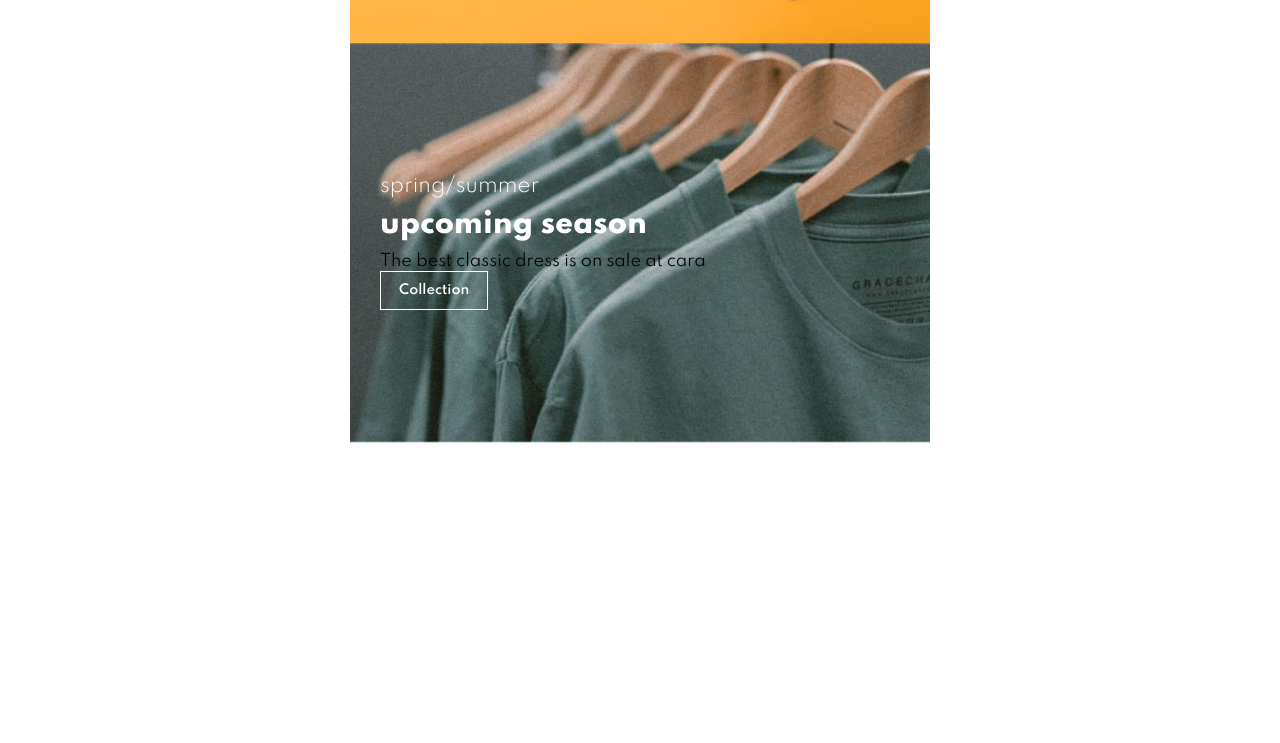
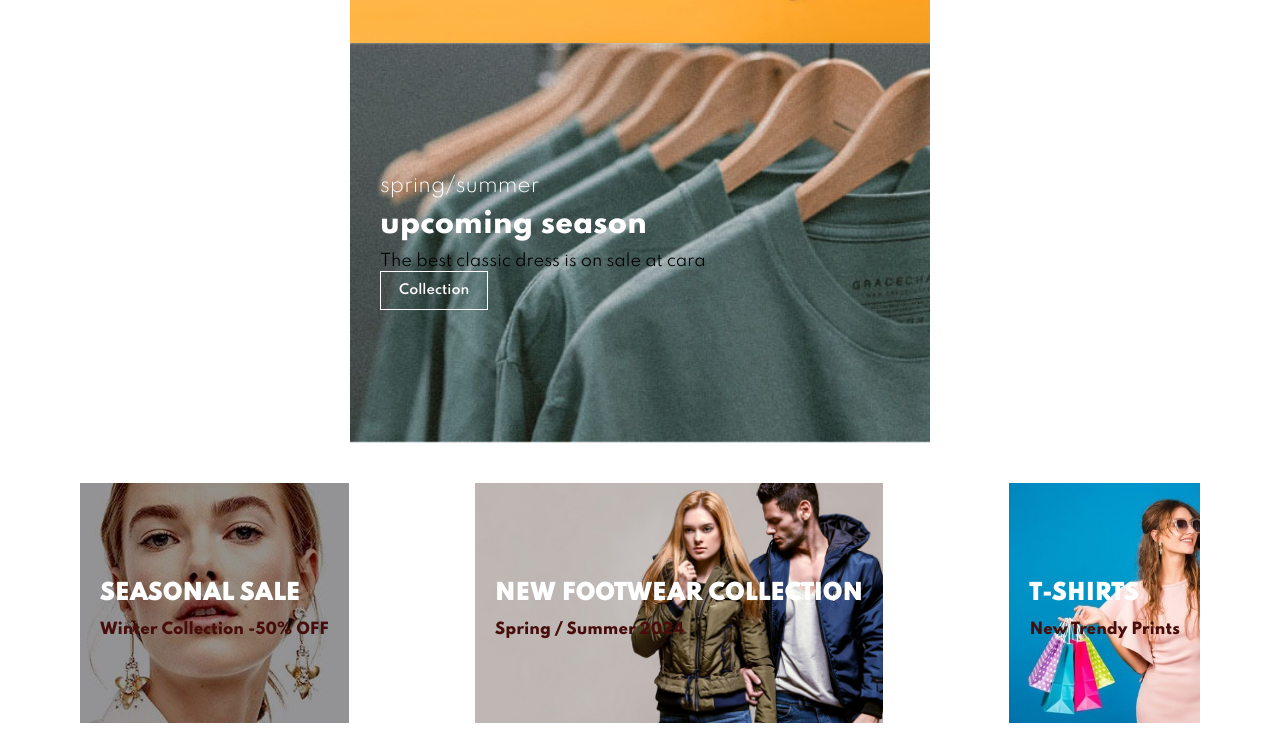
Before and after one commit to patrickNwafo/E-commerce-project, a plain HTML site: page index.html in a window 1280 px wide. Shown: the part 3907-4650 px from the top of the page. Before the commit the page ends 4390 px from the top, so only its background shows below. Drawn offline with Linux system fonts and the light colour scheme.

Commit message:
banner3 section

```diff
--- a/index.html
+++ b/index.html
@@ -355,6 +355,23 @@
         </div>
     </section>
 
+    <section id="banner3">
+        <div class="banner-box">
+            <h2>SEASONAL SALE</h2>
+            <h3>Winter Collection -50% OFF</h3>
+        </div>
+        <div class="banner-box banner-box2">
+            <h2>NEW FOOTWEAR COLLECTION</h2>
+            <h3>Spring / Summer 2024</h3>
+        </div>
+        <div class="banner-box banner-box3">
+            <h2>T-SHIRTS</h2>
+            <h3>New Trendy Prints</h3>
+        </div>
+    </section>
+
+    <section></section>
+
 
     <script src="script.js"></script>
 </body>
--- a/style.css
+++ b/style.css
@@ -368,3 +368,44 @@ body {
     background: #088178;
     border: 1px solid #088178;
 }
+
+#banner3 {
+    display: flex;
+    justify-content: space-between;
+    flex-wrap: wrap;
+    padding: 0 80px;
+}
+
+#banner3 .banner-box {
+    display: flex;
+    flex-direction: column;
+    justify-content: center;
+    align-items: flex-start;
+    background-image: url(img/banner/b7.jpg);
+    min-width: 30px;
+    height: 30vh;
+    background-size: cover;
+    background-position: center;
+    padding: 20px;
+    margin-bottom: 20px;
+}
+
+#banner3 .banner-box2 {
+    background-image: url(img/banner/b4.jpg);
+}
+
+#banner3 .banner-box3 {
+    background-image: url(img/banner/b18.jpg);
+}
+
+#banner3 h2 {
+    color: #fff;
+    font-weight: 900;
+    font-size: 22px;
+}
+
+#banner3 h3 {
+    color: #460d0b;
+    font-weight: 800;
+    font-size: 15px;
+}
```
